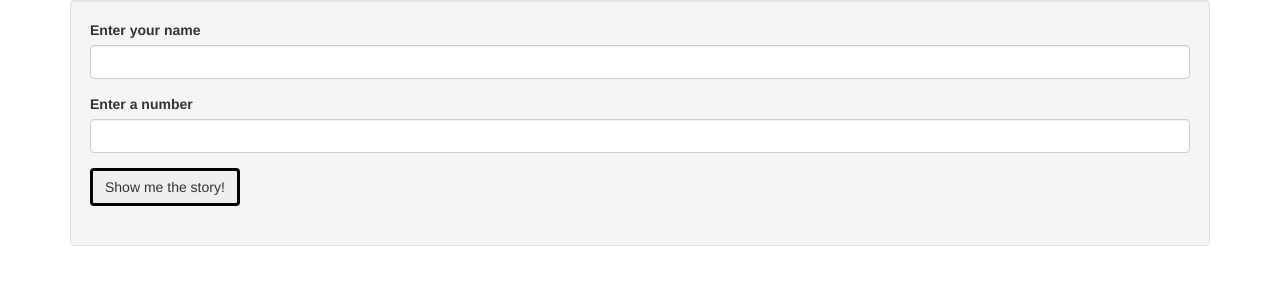
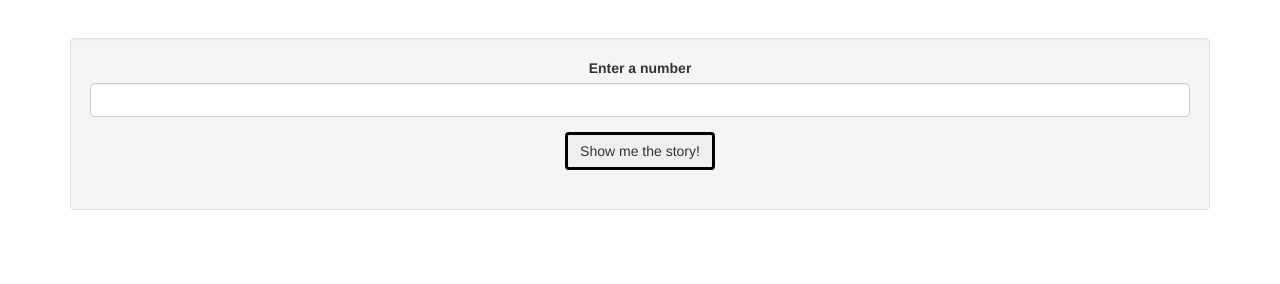
Before and after one commit to ryguybenson/beep-boop, a plain HTML site: page index.html in a window 1280 px wide. Drawn offline with Linux system fonts and the light colour scheme.

Commit message:
center form and delete name input box

```diff
--- a/css/styles.css
+++ b/css/styles.css
@@ -1,9 +1,15 @@
 .btn {
   border-color: black;
   border-width: medium;
+  text-align: center;
 }
 #result {
   text-align: center;
-  text-transform: uppercase;
 
 }
+.container {
+  margin-top: 3%;
+}
+#formOne {
+  text-align: center;
+}
--- a/index.html
+++ b/index.html
@@ -13,10 +13,6 @@
       <div class="well">
         <form id="formOne">
           <div class="form-group">
-            <label for="name">Enter your name</label>
-            <input id="name" class="form-control" type="text">
-          </div>
-          <div class="form-group">
             <label for="number">Enter a number</label>
             <input id="number" class="form-control" type="text">
           </div>
```
